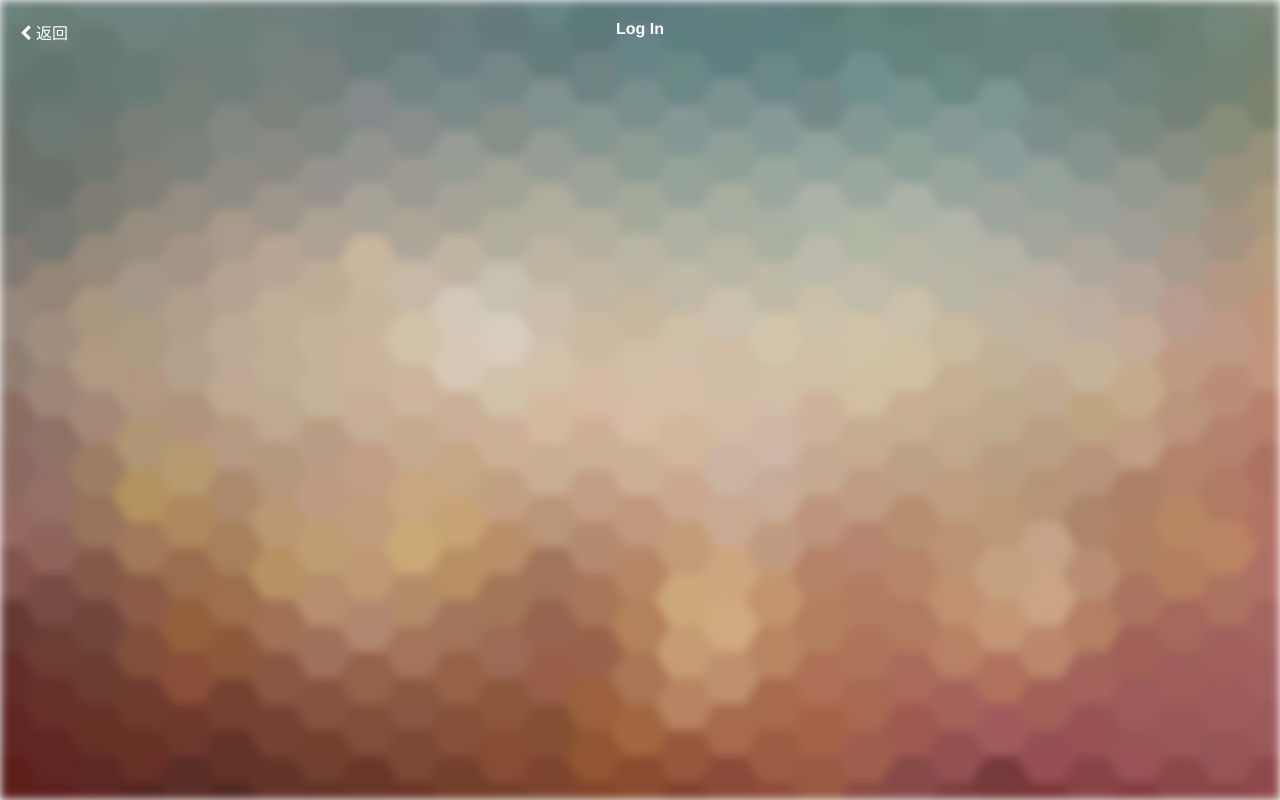
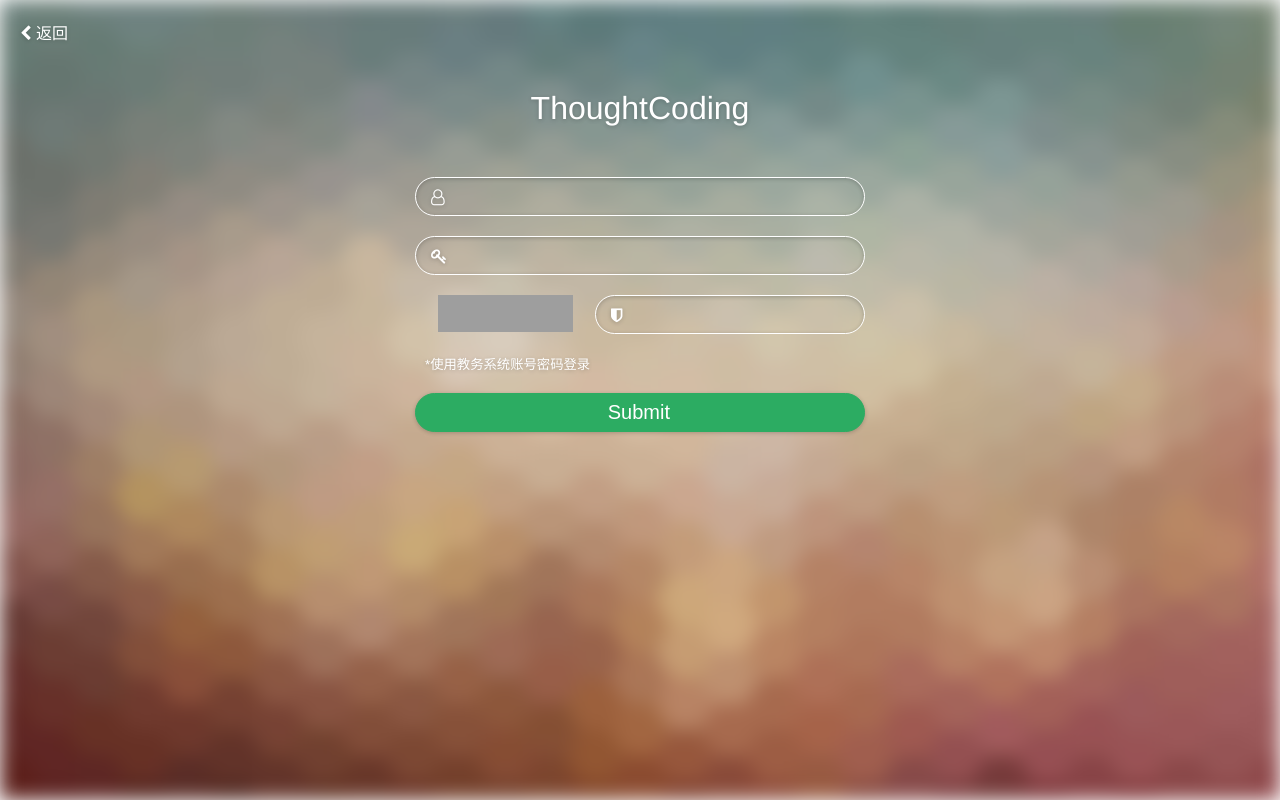
Before and after one commit to kongchenglc/labRecruit, a Vue app: page /#/login in a window 1280 px wide. Built offline with nearby package versions, Linux system fonts and the light colour scheme; grey boxes are pictures that could not be loaded.

Commit message:
lab-recruit

```diff
--- a/src/App.vue
+++ b/src/App.vue
@@ -3,7 +3,7 @@
     <div id="bgd"></div>
     <header>
       <div id="goBack" @click='goBack'>
-      <i class="fa fa-chevron-left"></i>
+        <i class="fa fa-chevron-left"></i>
         返回
       </div>
       <h4 id='title'>{{$route.name}}</h4>
@@ -24,18 +24,22 @@ export default {
 </script>
 
 <style>
-html, body, h4 {
+html,
+body {
   margin: 0;
   padding: 0;
 }
+
 #app {
   font-family: 'Avenir', Helvetica, Arial, sans-serif;
   -webkit-font-smoothing: antialiased;
   -moz-osx-font-smoothing: grayscale;
   text-align: left;
-  color: white;
+  color: #fff;
+  text-shadow: 0 1px 4px rgba(0, 0, 0, .2);
   padding: 20px;
 }
+
 #bgd {
   position: absolute;
   top: 0;
@@ -46,11 +50,14 @@ html, body, h4 {
   background-image: url('./assets/background-img.jpg');
   background-repeat: no-repeat;
   background-size: cover;
-  filter: blur(5px);
+  filter: blur(7px);
 }
+
 #title {
   text-align: center;
+  margin: 0;
 }
+
 #goBack {
   position: absolute;
   top: 20px;
@@ -58,4 +65,13 @@ html, body, h4 {
   cursor: pointer;
 }
 
+
+@media screen and (min-width: 600px) {
+  #title {
+    display: none;
+  }
+  #bgd {
+    filter: blur(10px);
+  }
+}
 </style>
--- /dev/null
+++ b/src/components/input-item.vue
@@ -0,0 +1,47 @@
+<template>
+    <div class="input-item">
+        <slot></slot>
+        <input :type="itemtype" :class="{'itssub':isSub}">
+    </div>
+</template>
+
+<script>
+export default {
+    data() {
+        return {
+        }
+    },
+    props: ['itemtype'],
+    computed: {
+        isSub() {
+            return this.itemtype === 'submit'
+        }
+    }
+}
+</script>
+
+<style scoped>
+input {
+    background: transparent;
+    border: none;
+    outline: none;
+    color: #fff;
+    width: 80%;
+    line-height: 35px;
+    font-size: 20px;
+    vertical-align: baseline;
+}
+
+.input-item {
+    padding-left: 15px;
+    margin: 20px 0;
+    border: 1px solid #fff;
+    border-radius: 500px;
+    box-shadow: 0 1px 4px rgba(0, 0, 0, .2) inset;
+}
+
+.itssub {
+    margin-left: 8%;
+    cursor: pointer;
+}
+</style>
--- a/src/components/login.vue
+++ /dev/null
@@ -1,17 +0,0 @@
-<template>
-
-</template>
-
-<script>
-    export default {
-        data() {
-            return {
-
-            }
-        }
-    }
-</script>
-
-<style scoped>
-
-</style>
--- /dev/null
+++ b/src/page/error.vue
@@ -0,0 +1,22 @@
+<template>
+    <div>
+        <h1>
+            404 Not Found<br>
+            此页面不存在
+        </h1>
+    </div>
+</template>
+
+<script>
+</script>
+
+<style scoped>
+    div {
+        position: absolute;
+        top: 50%;
+        left: 50%;
+        transform:translate(-50%,-50%);
+        vertical-align: middle;
+        text-align: center;
+    }
+</style>
--- /dev/null
+++ b/src/page/login.vue
@@ -0,0 +1,95 @@
+<template>
+    <div id="container">
+        <h1 id="subTitle">ThoughtCoding</h1>
+
+        <input-item itemtype="text">
+            <i class="fa fa-user-o"></i>
+        </input-item>
+        <input-item itemtype="password">
+            <i class="fa fa-key"></i>
+        </input-item>
+        <img @click="reloadcode" id="checkcodeimg" :src="checkcodesrc" alt="1">
+        <div id="checkcode">
+            <input-item>
+                <i class="fa fa-shield"></i>
+            </input-item>
+        </div>
+        <p id="notes">
+            <small>
+                *{{thenote}}
+            </small>
+        </p>
+        <input-item id="thesubm" itemtype="submit" @click.prevent="logInSubmit">
+        </input-item>
+    </div>
+</template>
+
+<script>
+import inputItem from '@/components/input-item';
+export default {
+    data() {
+        return {
+            checkcodesrc: 'http://222.24.62.120/CheckCode.aspx',
+            thenote: '使用教务系统账号密码登录',
+        }
+    },
+    components: {
+        inputItem,
+    },
+    methods: {
+        reloadcode() {
+            this.checkcodesrc += '?';
+        },
+        logInSubmit() {
+
+        }
+    }
+}
+</script>
+
+<style scoped>
+#subTitle {
+    text-align: center;
+    margin: 60px 0 50px 0;
+    font-weight: 500;
+}
+
+#container {
+    padding: 10px;
+}
+
+#checkcodeimg {
+    height: 37px;
+    width: 30%;
+    margin: 0;
+    margin-left: 5%;
+}
+
+#checkcode {
+    /* overflow: hidden; */
+    margin-top: -20px;
+    float: right;
+    width: 60%;
+}
+
+#notes {
+    clear: both;
+    padding-left: 10px;
+}
+
+#thesubm {
+    cursor: pointer;
+    border-color: #2CAC62;
+    background-color: #2CAC62;
+    box-shadow: 0 1px 4px rgba(0, 0, 0, .2);
+}
+
+
+
+@media screen and (min-width: 600px) {
+    #container {
+        width: 450px;
+        margin: 0 auto;
+    }
+}
+</style>
--- a/src/router/index.js
+++ b/src/router/index.js
@@ -1,6 +1,7 @@
 import Vue from 'vue'
 import Router from 'vue-router'
-import login from '@/components/login'
+import login from '@/page/login'
+import error from '@/page/error'
 
 Vue.use(Router)
 
@@ -10,6 +11,11 @@ export default new Router({
       path: '/login',
       name: 'Log In',
       component: login,
+    },
+    {
+      path: '*',
+      name: 'Error',
+      component: error,
     }
   ]
 })
```
